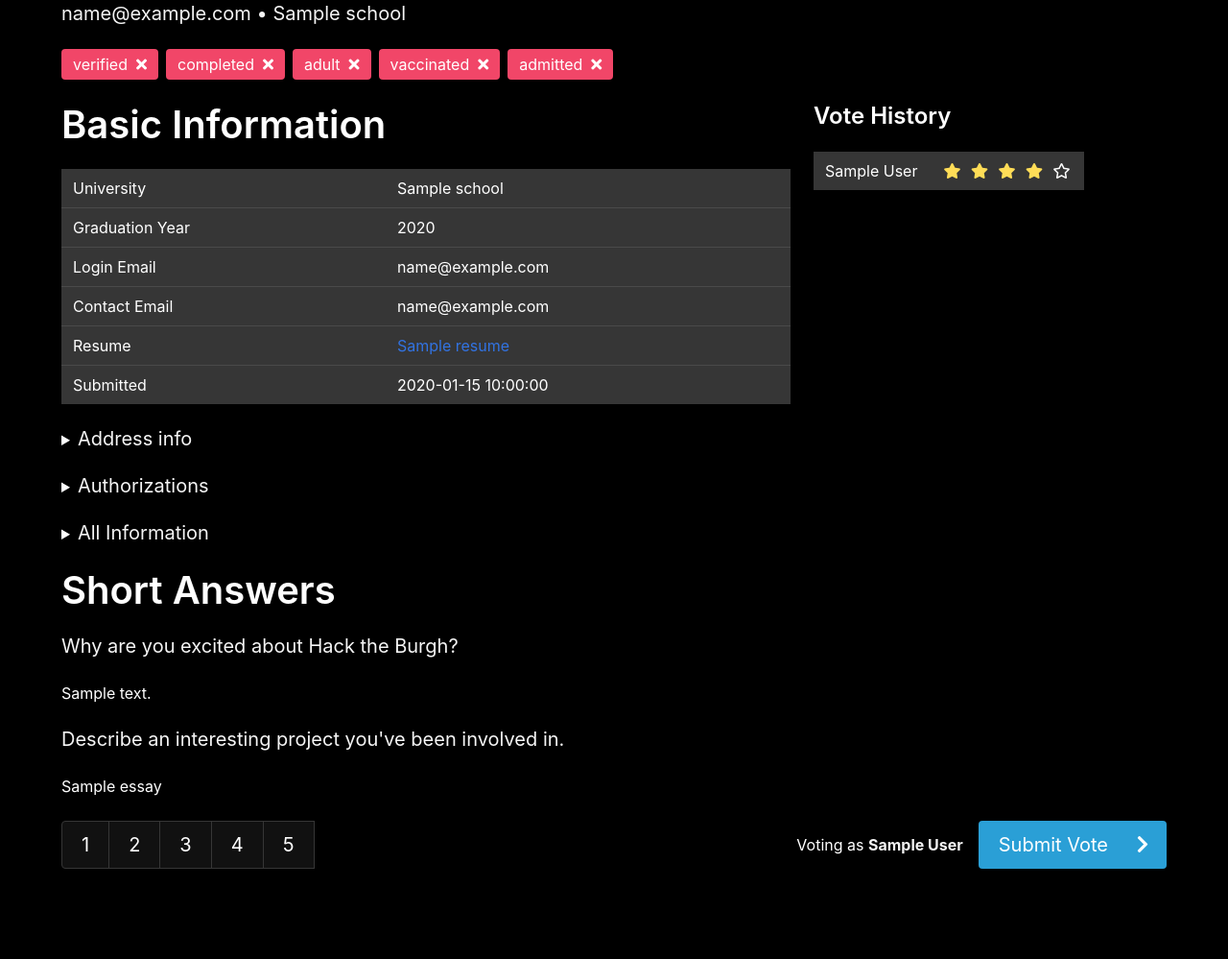
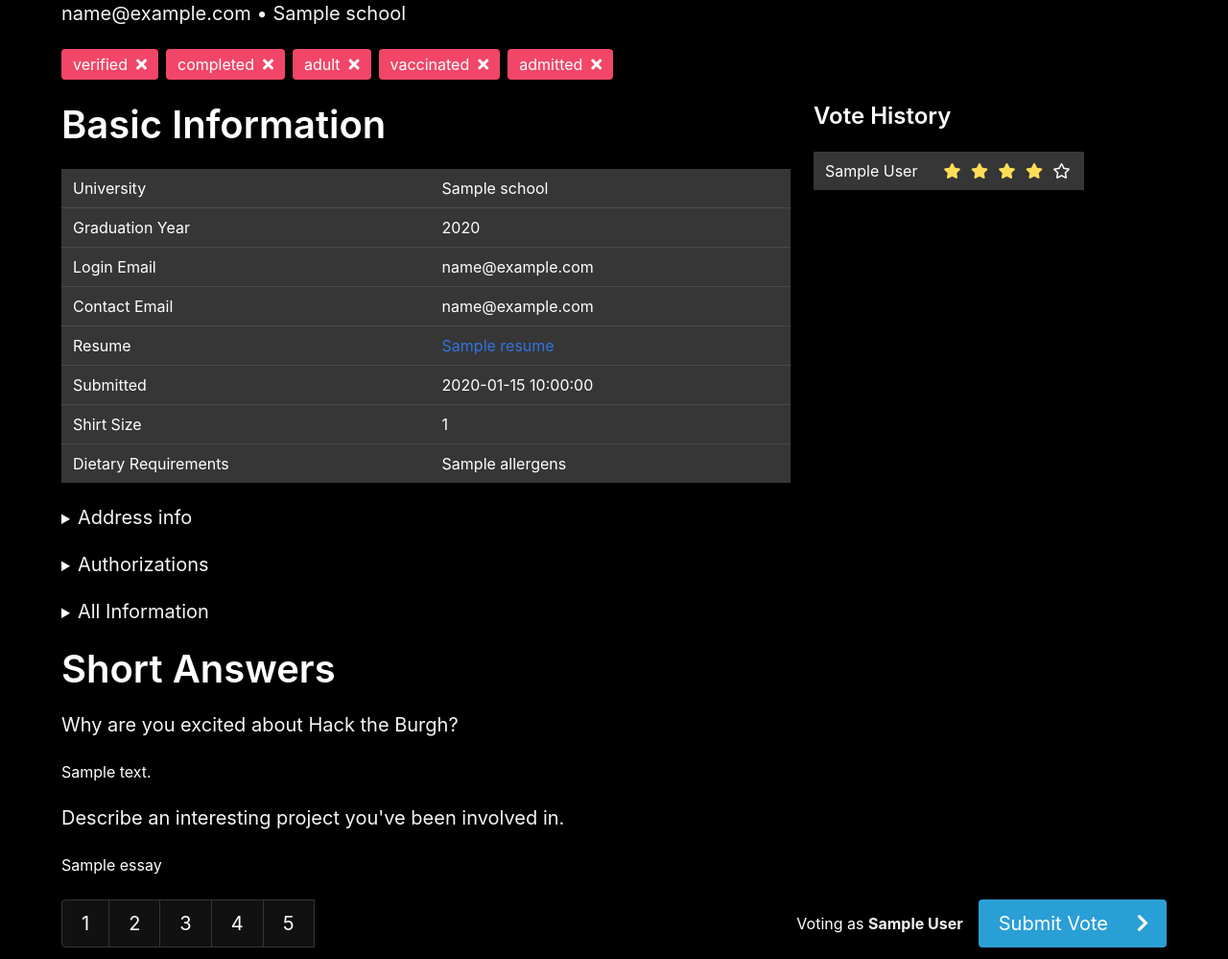
Before and after one commit to compsoc-edinburgh/htb21-reg, a Flask app: template app/templates/dashboard/applicant.html in a window 1280 px wide. Shown: the part 172-1171 px from the top of the page at 96% size. Before the commit the page ends 1077 px from the top, so only its background shows below. Run offline with Flask 2, Linux system fonts and the light colour scheme; the visitor is signed in with stand-in values (Sample User, id 1); the template is opened without the code that fills it: most values are stand-ins (such as "Sample title", 1, 10 or a date in 2020); parts of the project's set-up code (start-up, migrations or seed data) failed here and were passed over; some libraries are stand-ins or nearby versions.

Commit message:
add shirt size and dietary requirements to admin page

```diff
--- a/app/templates/dashboard/applicant.html
+++ b/app/templates/dashboard/applicant.html
@@ -146,6 +146,14 @@
                         <td>Submitted</td>
                         <td>{{ timestamp }}</td>
                     </tr>
+                    <tr>
+                        <td>Shirt Size</td>
+                        <td>{{ applicant.shirt_size }}</td>
+                    </tr>
+                    <tr>
+                        <td>Dietary Requirements</td>
+                        <td>{{ applicant.allergens }}</td>
+                    </tr>
                 </tbody>
             </table>
             <div class="block">
@@ -189,14 +197,14 @@
             <h2 class="title is-2 has-margin-top--1em">Short Answers</h2>
             <div class="block">
                 <h3 class="subtitle">Why are you excited about Hack the Burgh?</h3>
-                <p>
+                <p style="word-wrap: anywhere;">
                     {{ description|safe }}
                 </p>
             </div>
 
             <div class="block">
                 <h3 class="subtitle"> Describe an interesting project you've been involved in. </h3>
-                <p>
+                <p style="word-wrap: anywhere;">
                     {{ essay|safe }}
                 </p>
             </div>
```
